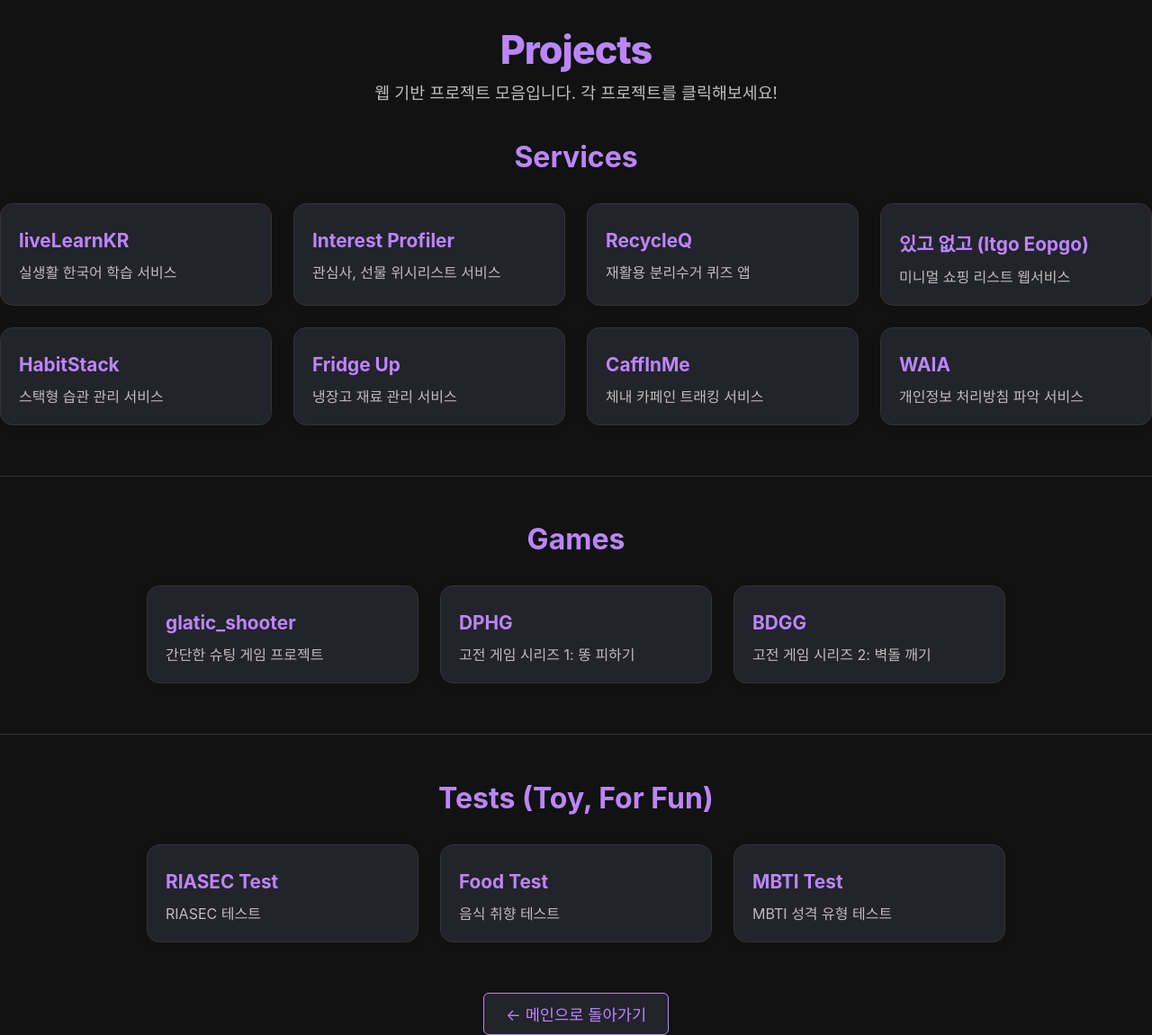
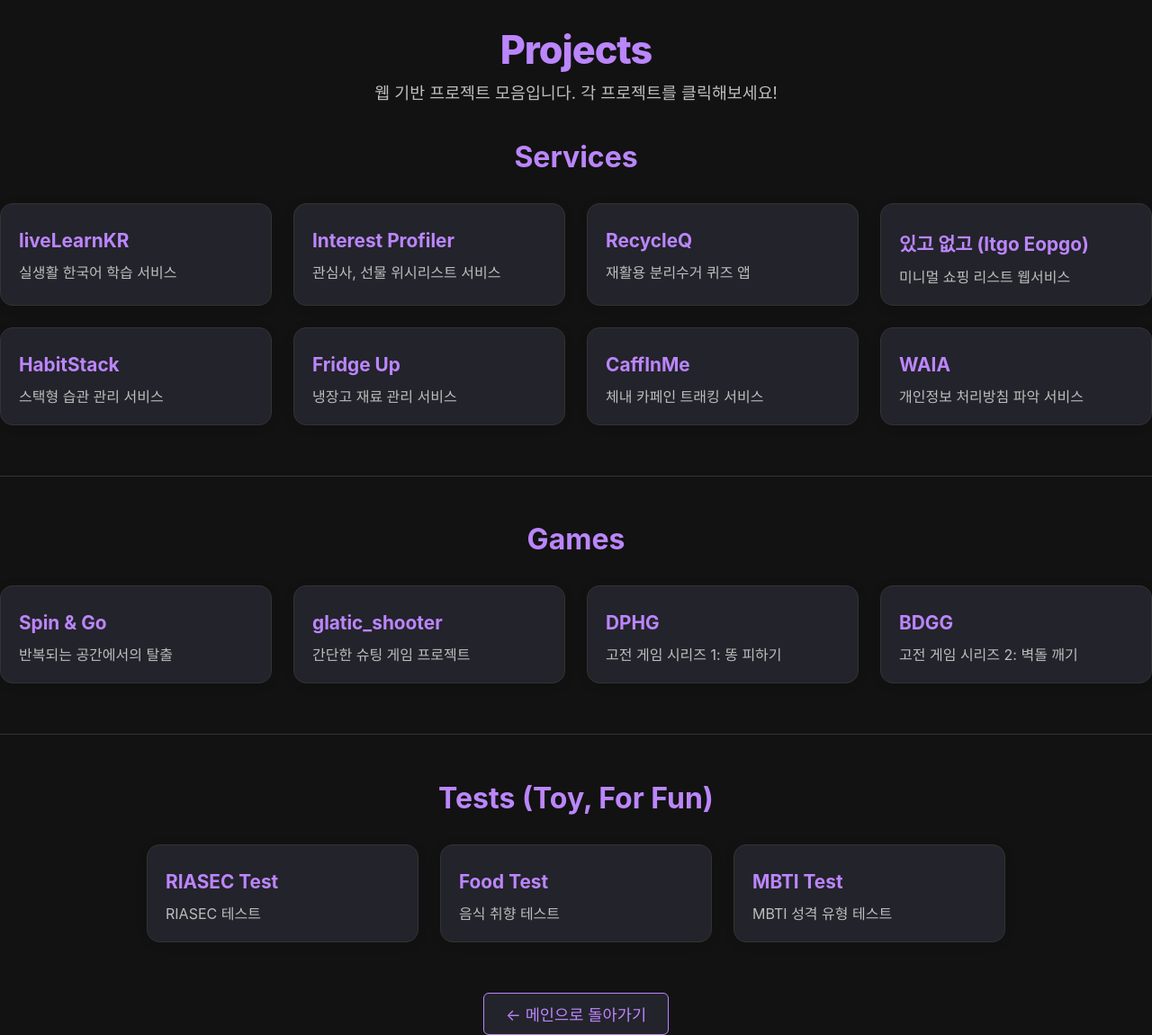
Before and after one commit to hojun313/hojun313.github.io, a Jekyll site: the page built from projects/index.html, in a window 1280 px wide. Shown: the whole page at 90% size. Built offline with Jekyll 4.4.1, drawn with Linux system fonts in a browser that asks for light colours.

Commit message:
Add 'Spin & Go' game to projects list
Added a new game project 'Spin & Go' with its URL and description to the Games category in projects.yml.

```diff
--- a/_data/projects.yml
+++ b/_data/projects.yml
@@ -27,6 +27,9 @@
 
 - category: "Games"
   items:
+    - title: "Spin & Go"
+      url: "https://hojun313.github.io/Spin--Go/"
+      description: "반복되는 공간에서의 탈출"
     - title: "glatic_shooter"
       url: "https://hojun313.github.io/glatic_shooter/"
       description: "간단한 슈팅 게임 프로젝트"
```
